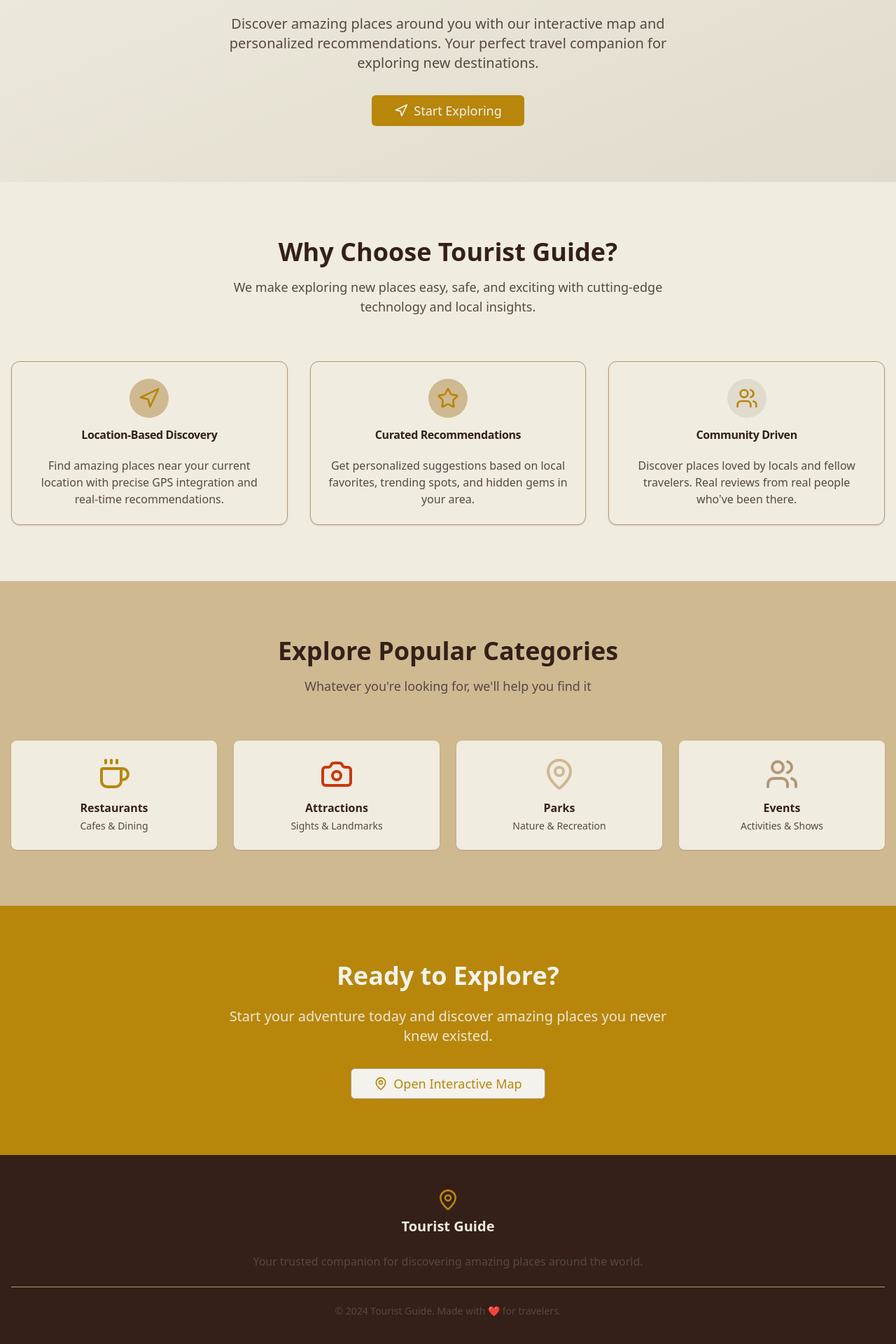
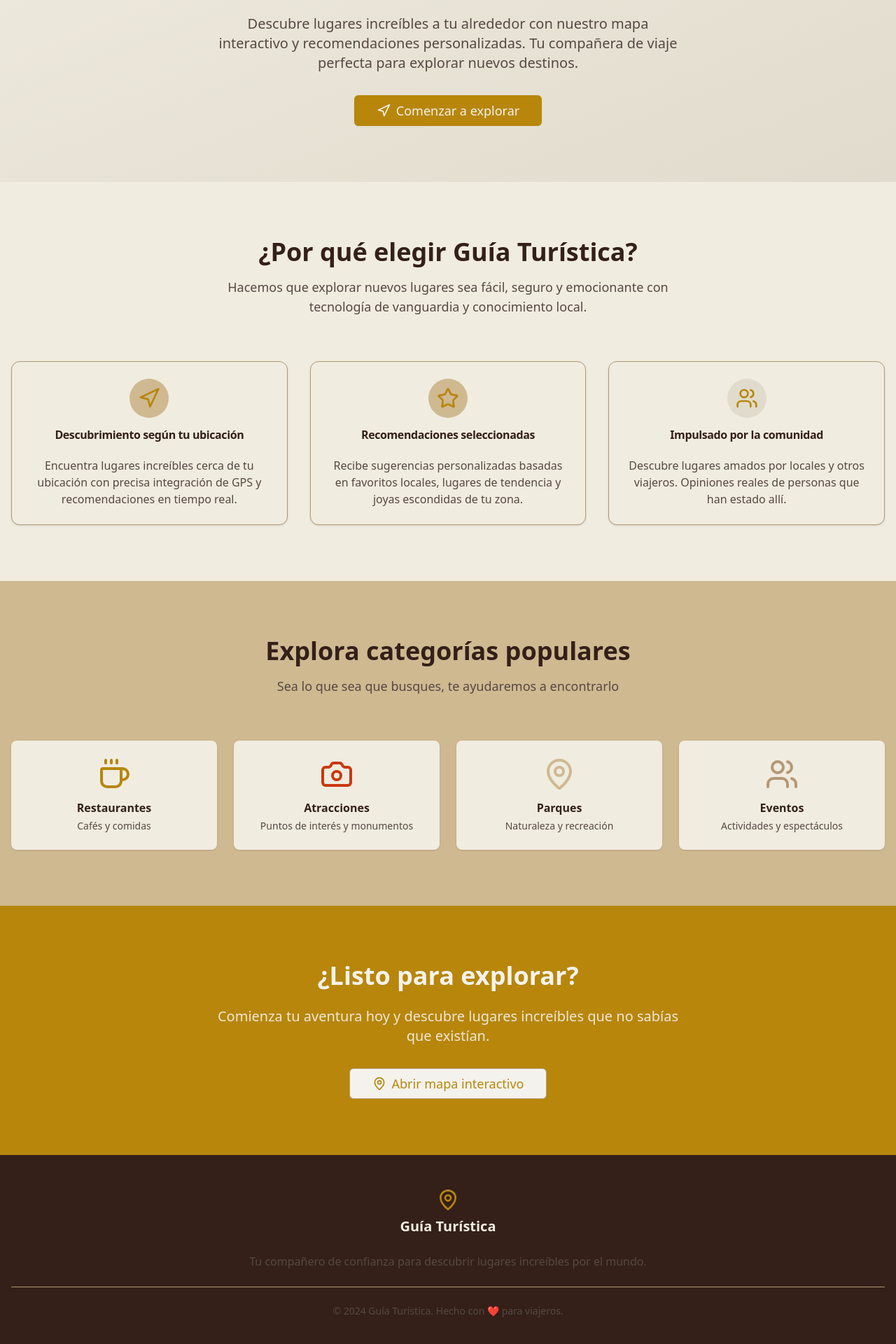
Before and after one commit to Djarrieta/touristGuideAI, a Next.js app: page / in a window 1280 px wide. Shown: the part 256-2176 px from the top of the page at 70% size. Built offline with nearby package versions, Linux system fonts and the light colour scheme.

Commit message:
feat(i18n): localize app content to Spanish, enhancing accessibility for Spanish-speaking users

```diff
--- a/src/app/layout.tsx
+++ b/src/app/layout.tsx
@@ -13,8 +13,8 @@ const geistMono = Geist_Mono({
 });
 
 export const metadata: Metadata = {
-  title: "Tourist Guide - Interactive Map",
-  description: "Discover amazing places with our interactive tourist guide map",
+  title: "Guía Turística - Mapa interactivo",
+  description: "Descubre lugares increíbles con nuestro mapa turístico interactivo",
 };
 
 export default function RootLayout({
@@ -23,7 +23,7 @@ export default function RootLayout({
   children: React.ReactNode;
 }>) {
   return (
-    <html lang="en">
+  <html lang="es">
       <body
         className={`${geistSans.variable} ${geistMono.variable} antialiased`}
         suppressHydrationWarning={true}
--- a/src/app/page.tsx
+++ b/src/app/page.tsx
@@ -5,24 +5,24 @@ import { Card, CardContent, CardHeader, CardTitle } from "@/components/ui/card";
 import { Button } from "@/components/ui/button";
 
 export const metadata: Metadata = {
-  title: "Tourist Guide - Discover Amazing Places Around You",
+  title: "Guía Turística - Descubre lugares sorprendentes cerca de ti",
   description:
-    "Explore the world with our interactive tourist guide. Find restaurants, attractions, parks, and events near your location with personalized recommendations and real-time GPS navigation.",
+    "Explora el mundo con nuestra guía turística interactiva. Encuentra restaurantes, atracciones, parques y eventos cerca de tu ubicación con recomendaciones personalizadas y navegación GPS en tiempo real.",
   keywords: [
-    "tourist guide",
-    "travel",
-    "places",
-    "map",
-    "attractions",
-    "restaurants",
+    "guía turística",
+    "viajes",
+    "lugares",
+    "mapa",
+    "atracciones",
+    "restaurantes",
     "GPS",
-    "navigation",
-    "explore",
-    "discover",
+    "navegación",
+    "explorar",
+    "descubrir",
   ],
-  authors: [{ name: "Tourist Guide Team" }],
-  creator: "Tourist Guide",
-  publisher: "Tourist Guide",
+  authors: [{ name: "Equipo de Guía Turística" }],
+  creator: "Guía Turística",
+  publisher: "Guía Turística",
   formatDetection: {
     email: false,
     address: false,
@@ -33,27 +33,27 @@ export const metadata: Metadata = {
     canonical: "/",
   },
   openGraph: {
-    title: "Tourist Guide - Discover Amazing Places Around You",
+    title: "Guía Turística - Descubre lugares sorprendentes cerca de ti",
     description:
-      "Your perfect travel companion for exploring new destinations with interactive maps and personalized recommendations.",
+      "Tu compañera de viaje perfecta para explorar nuevos destinos con mapas interactivos y recomendaciones personalizadas.",
     url: "https://touristguide.com",
-    siteName: "Tourist Guide",
+    siteName: "Guía Turística",
     images: [
       {
         url: "/og-image.jpg",
         width: 1200,
         height: 630,
-        alt: "Tourist Guide - Interactive Map for Travelers",
+        alt: "Guía Turística - Mapa interactivo para viajeros",
       },
     ],
-    locale: "en_US",
+    locale: "es_CO",
     type: "website",
   },
   twitter: {
     card: "summary_large_image",
-    title: "Tourist Guide - Discover Amazing Places Around You",
+    title: "Guía Turística - Descubre lugares sorprendentes cerca de ti",
     description:
-      "Your perfect travel companion for exploring new destinations with interactive maps and personalized recommendations.",
+      "Tu compañera de viaje perfecta para explorar nuevos destinos con mapas interactivos y recomendaciones personalizadas.",
     images: ["/og-image.jpg"],
   },
   robots: {
@@ -83,17 +83,17 @@ export default function Home() {
             <MapPin className="w-12 h-12 text-primary-foreground" />
           </div>
           <h1 className="text-4xl md:text-6xl font-bold text-foreground mb-6">
-            Tourist Guide
+            Guía Turística
           </h1>
           <p className="text-xl text-muted-foreground mb-8 max-w-2xl mx-auto">
-            Discover amazing places around you with our interactive map and
-            personalized recommendations. Your perfect travel companion for
-            exploring new destinations.
+            Descubre lugares increíbles a tu alrededor con nuestro mapa interactivo y
+            recomendaciones personalizadas. Tu compañera de viaje perfecta para
+            explorar nuevos destinos.
           </p>
           <Link href="/map">
             <Button size="lg" className="text-lg px-8 py-3">
               <Navigation className="w-5 h-5 mr-2" />
-              Start Exploring
+              Comenzar a explorar
             </Button>
           </Link>
         </div>
@@ -104,11 +104,11 @@ export default function Home() {
         <div className="container mx-auto">
           <div className="text-center mb-16">
             <h2 className="text-3xl md:text-4xl font-bold text-foreground mb-4">
-              Why Choose Tourist Guide?
+              ¿Por qué elegir Guía Turística?
             </h2>
             <p className="text-lg text-muted-foreground max-w-2xl mx-auto">
-              We make exploring new places easy, safe, and exciting with
-              cutting-edge technology and local insights.
+              Hacemos que explorar nuevos lugares sea fácil, seguro y emocionante con
+              tecnología de vanguardia y conocimiento local.
             </p>
           </div>
 
@@ -118,12 +118,12 @@ export default function Home() {
                 <div className="mx-auto mb-4 p-3 bg-secondary rounded-full w-fit">
                   <Navigation className="w-8 h-8 text-primary" />
                 </div>
-                <CardTitle>Location-Based Discovery</CardTitle>
+                <CardTitle>Descubrimiento según tu ubicación</CardTitle>
               </CardHeader>
               <CardContent>
                 <p className="text-muted-foreground">
-                  Find amazing places near your current location with precise
-                  GPS integration and real-time recommendations.
+                  Encuentra lugares increíbles cerca de tu ubicación con precisa
+                  integración de GPS y recomendaciones en tiempo real.
                 </p>
               </CardContent>
             </Card>
@@ -133,12 +133,12 @@ export default function Home() {
                 <div className="mx-auto mb-4 p-3 bg-accent rounded-full w-fit">
                   <Star className="w-8 h-8 text-primary" />
                 </div>
-                <CardTitle>Curated Recommendations</CardTitle>
+                <CardTitle>Recomendaciones seleccionadas</CardTitle>
               </CardHeader>
               <CardContent>
                 <p className="text-muted-foreground">
-                  Get personalized suggestions based on local favorites,
-                  trending spots, and hidden gems in your area.
+                  Recibe sugerencias personalizadas basadas en favoritos locales,
+                  lugares de tendencia y joyas escondidas de tu zona.
                 </p>
               </CardContent>
             </Card>
@@ -148,12 +148,12 @@ export default function Home() {
                 <div className="mx-auto mb-4 p-3 bg-muted rounded-full w-fit">
                   <Users className="w-8 h-8 text-primary" />
                 </div>
-                <CardTitle>Community Driven</CardTitle>
+                <CardTitle>Impulsado por la comunidad</CardTitle>
               </CardHeader>
               <CardContent>
                 <p className="text-muted-foreground">
-                  Discover places loved by locals and fellow travelers. Real
-                  reviews from real people who&#39;ve been there.
+                  Descubre lugares amados por locales y otros viajeros. Opiniones
+                  reales de personas que han estado allí.
                 </p>
               </CardContent>
             </Card>
@@ -166,43 +166,43 @@ export default function Home() {
         <div className="container mx-auto">
           <div className="text-center mb-16">
             <h2 className="text-3xl md:text-4xl font-bold text-foreground mb-4">
-              Explore Popular Categories
+              Explora categorías populares
             </h2>
             <p className="text-lg text-muted-foreground">
-              Whatever you&#39;re looking for, we&#39;ll help you find it
+              Sea lo que sea que busques, te ayudaremos a encontrarlo
             </p>
           </div>
 
           <div className="grid grid-cols-2 md:grid-cols-4 gap-6">
             <div className="text-center p-6 bg-card rounded-lg shadow hover:shadow-md transition-shadow">
               <Coffee className="w-12 h-12 text-primary mx-auto mb-3" />
-              <h3 className="font-semibold text-foreground">Restaurants</h3>
+              <h3 className="font-semibold text-foreground">Restaurantes</h3>
               <p className="text-sm text-muted-foreground mt-1">
-                Cafes & Dining
+                Cafés y comidas
               </p>
             </div>
 
             <div className="text-center p-6 bg-card rounded-lg shadow hover:shadow-md transition-shadow">
               <Camera className="w-12 h-12 text-destructive mx-auto mb-3" />
-              <h3 className="font-semibold text-foreground">Attractions</h3>
+              <h3 className="font-semibold text-foreground">Atracciones</h3>
               <p className="text-sm text-muted-foreground mt-1">
-                Sights & Landmarks
+                Puntos de interés y monumentos
               </p>
             </div>
 
             <div className="text-center p-6 bg-card rounded-lg shadow hover:shadow-md transition-shadow">
               <MapPin className="w-12 h-12 text-chart-5 mx-auto mb-3" />
-              <h3 className="font-semibold text-foreground">Parks</h3>
+              <h3 className="font-semibold text-foreground">Parques</h3>
               <p className="text-sm text-muted-foreground mt-1">
-                Nature & Recreation
+                Naturaleza y recreación
               </p>
             </div>
 
             <div className="text-center p-6 bg-card rounded-lg shadow hover:shadow-md transition-shadow">
               <Users className="w-12 h-12 text-chart-4 mx-auto mb-3" />
-              <h3 className="font-semibold text-foreground">Events</h3>
+              <h3 className="font-semibold text-foreground">Eventos</h3>
               <p className="text-sm text-muted-foreground mt-1">
-                Activities & Shows
+                Actividades y espectáculos
               </p>
             </div>
           </div>
@@ -213,11 +213,11 @@ export default function Home() {
       <section className="py-20 px-4 bg-primary">
         <div className="container mx-auto text-center text-primary-foreground">
           <h2 className="text-3xl md:text-4xl font-bold mb-6">
-            Ready to Explore?
+            ¿Listo para explorar?
           </h2>
           <p className="text-xl mb-8 opacity-90 max-w-2xl mx-auto">
-            Start your adventure today and discover amazing places you never
-            knew existed.
+            Comienza tu aventura hoy y descubre lugares increíbles que no sabías
+            que existían.
           </p>
           <Link href="/map">
             <Button
@@ -226,7 +226,7 @@ export default function Home() {
               className="border-primary-foreground text-primary bg-primary-foreground hover:bg-muted text-lg px-8 py-3"
             >
               <MapPin className="w-5 h-5 mr-2" />
-              Open Interactive Map
+              Abrir mapa interactivo
             </Button>
           </Link>
         </div>
@@ -237,15 +237,15 @@ export default function Home() {
         <div className="container mx-auto text-center">
           <div className="mb-6">
             <MapPin className="w-8 h-8 mx-auto mb-2 text-primary" />
-            <h3 className="text-xl font-bold">Tourist Guide</h3>
+            <h3 className="text-xl font-bold">Guía Turística</h3>
           </div>
           <p className="text-muted-foreground mb-6">
-            Your trusted companion for discovering amazing places around the
-            world.
+            Tu compañero de confianza para descubrir lugares increíbles por el
+            mundo.
           </p>
           <div className="border-t border-border pt-6">
             <p className="text-sm text-muted-foreground">
-              © 2024 Tourist Guide. Made with ❤️ for travelers.
+              © 2024 Guía Turística. Hecho con ❤️ para viajeros.
             </p>
           </div>
         </div>
--- a/src/components/IntroPage.tsx
+++ b/src/components/IntroPage.tsx
@@ -35,7 +35,7 @@ export default function IntroPage({
 
       onLocationGranted();
     } catch (error) {
-      console.warn("Location permission denied:", error);
+  console.warn("Permiso de ubicación denegado:", error);
       onLocationDenied();
     } finally {
       setIsRequesting(false);
@@ -49,9 +49,9 @@ export default function IntroPage({
           <div className="mx-auto mb-4 p-3 bg-primary rounded-full w-fit">
             <MapPin className="w-8 h-8 text-primary-foreground" />
           </div>
-          <CardTitle className="text-2xl font-bold">Tourist Guide</CardTitle>
+          <CardTitle className="text-2xl font-bold">Guía Turística</CardTitle>
           <p className="text-muted-foreground mt-2">
-            Welcome! Let&#39;s help you explore amazing places around you.
+            ¡Bienvenido! Te ayudaremos a explorar lugares increíbles a tu alrededor.
           </p>
         </CardHeader>
         <CardContent className="space-y-6">
@@ -59,12 +59,10 @@ export default function IntroPage({
             <div className="flex items-start gap-3 p-4 bg-accent rounded-lg border border-border">
               <Navigation className="w-5 h-5 text-primary mt-0.5 flex-shrink-0" />
               <div>
-                <h3 className="font-semibold text-foreground">
-                  Location Access
-                </h3>
+                <h3 className="font-semibold text-foreground">Acceso a la ubicación</h3>
                 <p className="text-sm text-muted-foreground mt-1">
-                  We&#39;ll request access to your location to show nearby
-                  places and provide personalized recommendations.
+                  Solicitaremos acceso a tu ubicación para mostrar lugares cercanos
+                  y ofrecer recomendaciones personalizadas.
                 </p>
               </div>
             </div>
@@ -72,12 +70,9 @@ export default function IntroPage({
             <div className="flex items-start gap-3 p-4 bg-secondary rounded-lg border border-border">
               <AlertCircle className="w-5 h-5 text-secondary-foreground mt-0.5 flex-shrink-0" />
               <div>
-                <h3 className="font-semibold text-secondary-foreground">
-                  Your Privacy
-                </h3>
+                <h3 className="font-semibold text-secondary-foreground">Tu privacidad</h3>
                 <p className="text-sm text-secondary-foreground mt-1">
-                  Your location data is only used to center the map and is not
-                  stored or shared.
+                  Tu ubicación solo se usa para centrar el mapa y no se almacena ni comparte.
                 </p>
               </div>
             </div>
@@ -92,18 +87,18 @@ export default function IntroPage({
             {isRequesting ? (
               <>
                 <div className="animate-spin rounded-full h-4 w-4 border-b-2 border-primary-foreground mr-2" />
-                Requesting Location...
+        Solicitando ubicación...
               </>
             ) : (
               <>
                 <Navigation className="w-4 h-4 mr-2" />
-                Allow Location Access
+        Permitir acceso a la ubicación
               </>
             )}
           </Button>
 
           <p className="text-xs text-muted-foreground text-center">
-            You can change this permission anytime in your browser settings.
+      Puedes cambiar este permiso en cualquier momento en la configuración de tu navegador.
           </p>
         </CardContent>
       </Card>
--- a/src/components/Map/index.tsx
+++ b/src/components/Map/index.tsx
@@ -107,8 +107,8 @@ export default function Map({
             variant="secondary"
             onClick={centerOnUser}
             disabled={!userLocation}
-            aria-label="Center on my location"
-            title="Center on my location"
+            aria-label="Centrar en mi ubicación"
+            title="Centrar en mi ubicación"
           >
             <LocateFixed className="h-5 w-5" />
           </Button>
@@ -116,7 +116,7 @@ export default function Map({
         {userLocation && (
           <Marker
             position={userLocation}
-            title="Your location"
+            title="Tu ubicación"
             icon="/user-location.svg"
             zIndex={999}
           />
```
Also changed, not shown: src/components/LocationDenied.tsx (+15 -20 lines), src/components/PlacesList.tsx (+5 -5 lines).
